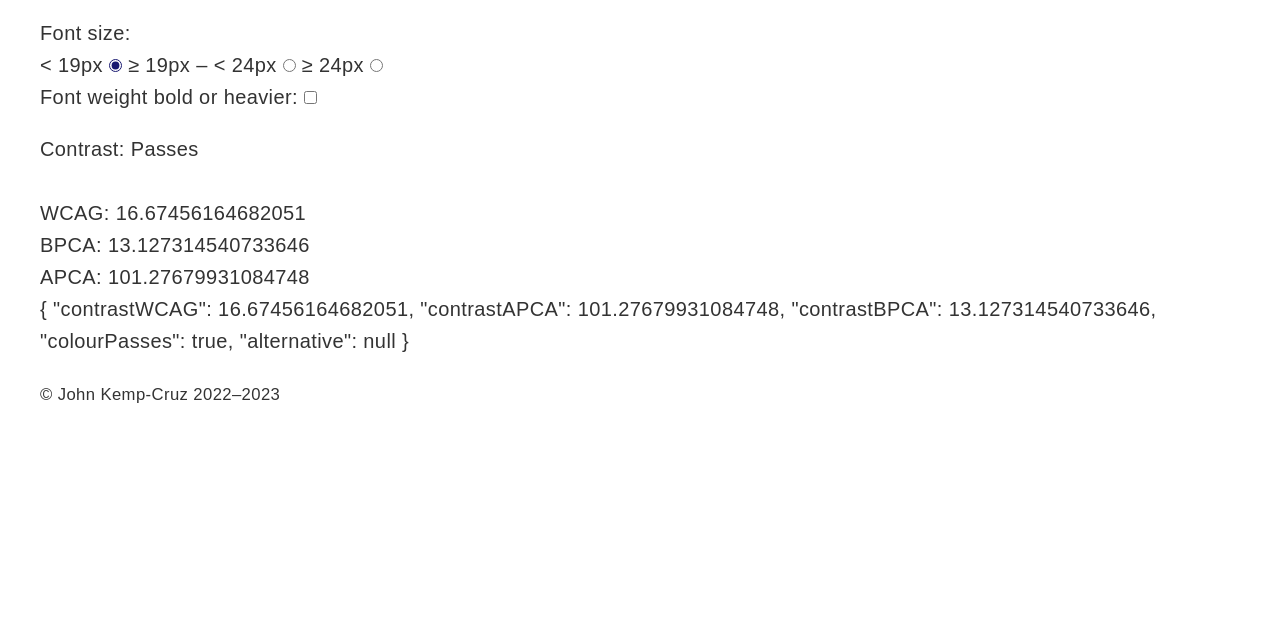
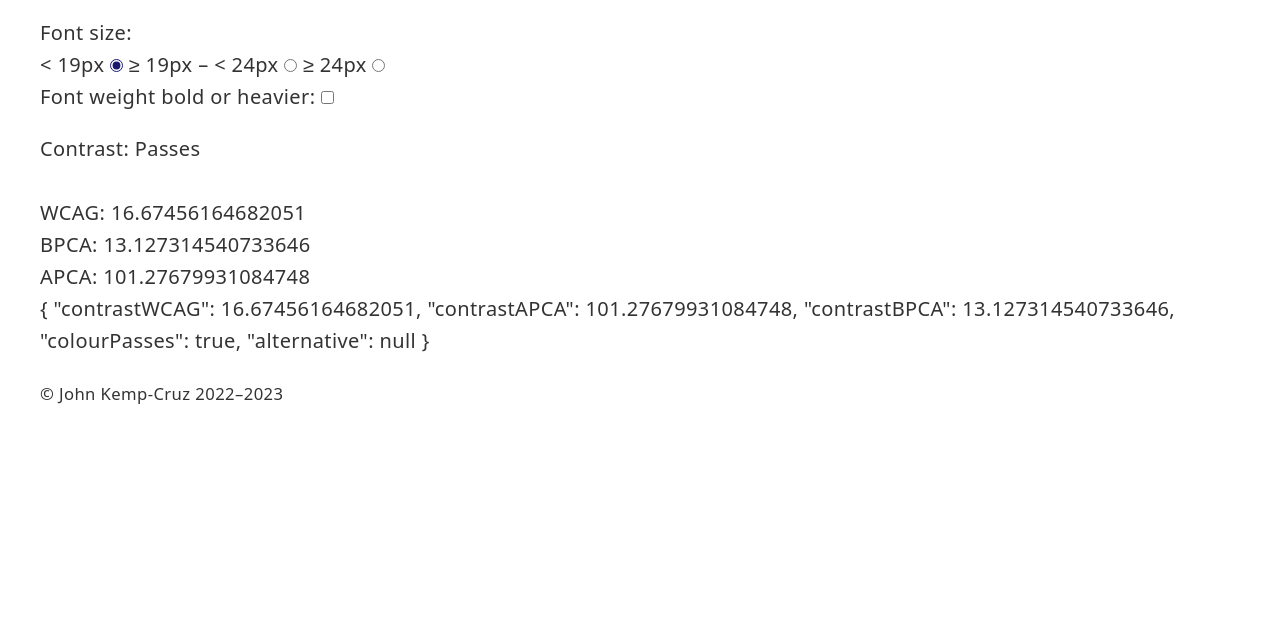
Before and after one commit to JKC-Codes/contrast-checker, a plain HTML site: page index.html in a window 1280 px wide. Shown: the part 157-800 px from the top of the page. Drawn offline with Linux system fonts and the light colour scheme.

Commit message:
Add basic styling

```diff
--- a/site.css
+++ b/site.css
@@ -1,15 +1,16 @@
 html {
 	--font-size: 125%;
 	--line-height: 1.6;
-	--font-family: "Atkinson Hyperlegible", Arial, Helvetica, sans-serif;
+	--font-family: system-ui, sans-serif;
 	--font: var(--font-size) / var(--line-height) var(--font-family);
 	--colour-brand: midnightblue;
 	--colour-text: #333;
 	--spacing: 2rem;
 }
 
-*:where(h1, input, fieldset, legend) {
+*:where(h1, input, fieldset, legend, select) {
 	margin: 0;
+	padding: 0;
 	color: inherit;
 	font: inherit;
 }
@@ -55,10 +56,6 @@ h1 + * {
 }
 
 input {
-	font: inherit;
-}
-
-input[type="text"] {
 	letter-spacing: 0.075em;
 	padding-inline: calc(var(--spacing) / 3);
 	padding-block: calc(var(--spacing) / 8);
@@ -66,11 +63,6 @@ input[type="text"] {
 }
 
 fieldset {
-	padding: 0;
 	border: none;
 	width: max-content;
 }
-
-legend {
-	padding: 0;
-}
```
